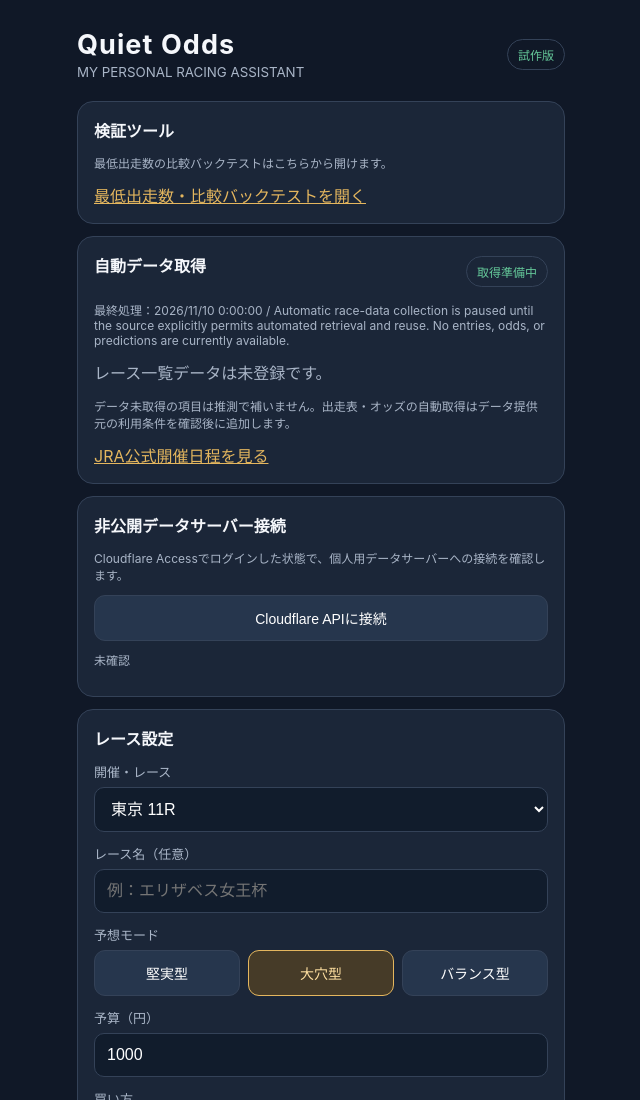
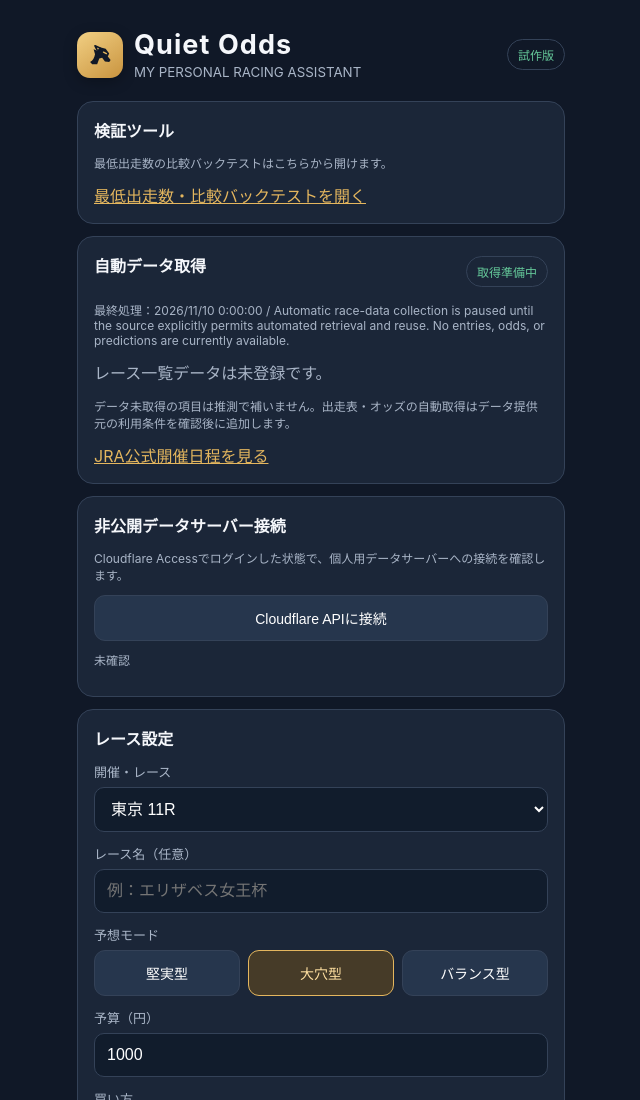
Before and after one commit to hyohyo3958/uma-ai, a plain HTML site: page index.html in a window 1280 px wide. Shown: the top 1100 px of the page, without its empty margins (319-959 px from the left). Drawn offline with Linux system fonts and the light colour scheme; no server answers.

Commit message:
Add Quiet Odds horse logo to main app

```diff
--- a/index.html
+++ b/index.html
@@ -15,7 +15,7 @@
 *{box-sizing:border-box}body{margin:0;background:var(--bg);color:#f5f7fb;font-family:-apple-system,BlinkMacSystemFont,"Hiragino Sans",sans-serif}
 main{max-width:520px;margin:auto;padding:20px 16px 40px}
 header{display:flex;align-items:center;justify-content:space-between;margin:8px 0 20px}
-h1{font-size:27px;margin:0;letter-spacing:.04em}small,.muted{color:var(--muted)}
+h1{font-size:27px;margin:0;letter-spacing:.04em}.brand{display:flex;align-items:center;gap:11px}.mark{width:46px;height:46px;flex:none;border-radius:13px;background:linear-gradient(145deg,#f1cf83,#c9943f);display:grid;place-items:center;box-shadow:0 4px 14px #0004}.mark svg{width:34px;height:34px;display:block}small,.muted{color:var(--muted)}
 .pill{border:1px solid var(--line);border-radius:99px;padding:6px 10px;font-size:12px;color:var(--green)}
 .card{background:var(--panel);border:1px solid var(--line);border-radius:16px;padding:16px;margin:12px 0}
 h2{font-size:16px;margin:0 0 12px}
@@ -33,7 +33,7 @@ footer{font-size:12px;color:var(--muted);line-height:1.6;margin-top:18px}
 </head>
 <body>
 <main>
-<header><div><h1>Quiet Odds</h1><small>MY PERSONAL RACING ASSISTANT</small></div><span class="pill">試作版</span></header>
+<header><div class="brand"><span class="mark" aria-hidden="true"><svg viewBox="0 0 48 48" xmlns="http://www.w3.org/2000/svg"><path d="M10 34c4-2 6-6 7-11l-2-7 5 2 4-5 8 2 5 7-2 4 4 5-2 3-6-1-4-5-4 1-3 8H13z" fill="#101827"/><path d="M20 17l-3-6 7 3" fill="none" stroke="#101827" stroke-width="2.4" stroke-linecap="round" stroke-linejoin="round"/><path d="M29 20l4 2" stroke="#e4b65e" stroke-width="2" stroke-linecap="round"/></svg></span><div><h1>Quiet Odds</h1><small>MY PERSONAL RACING ASSISTANT</small></div></div><span class="pill">試作版</span></header>
 <div class="card"><h2>検証ツール</h2><p class="stat">最低出走数の比較バックテストはこちらから開けます。</p><a href="./minimum-starts-comparison.html" style="color:var(--gold)">最低出走数・比較バックテストを開く</a></div>
 <div class="card" id="liveDataCard">
 <div class="row"><h2>自動データ取得</h2><span class="pill" id="pipelineBadge">確認中</span></div>
```
